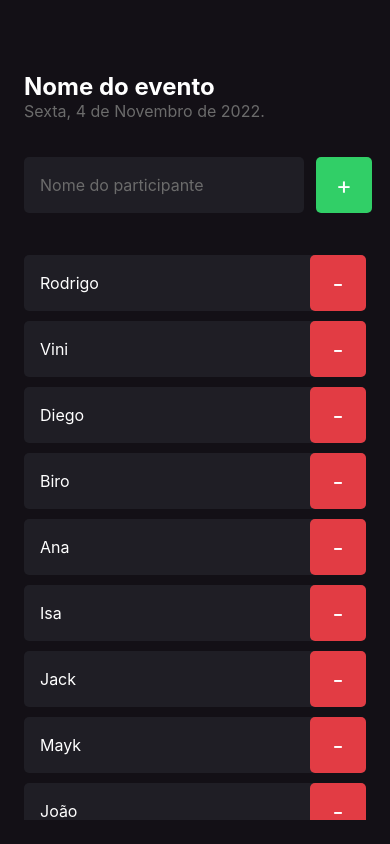
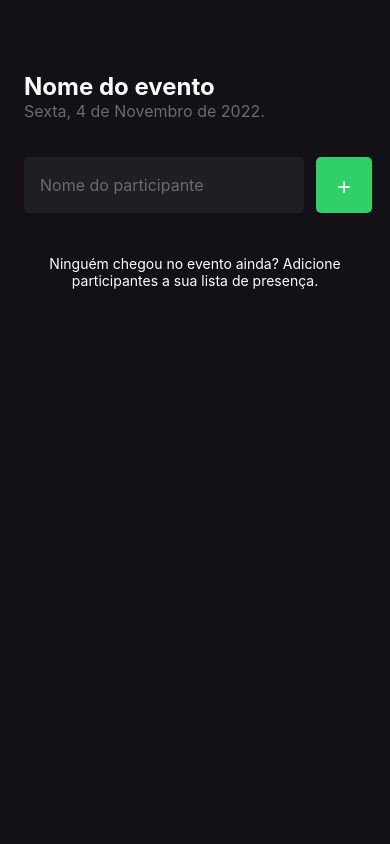
Before and after one commit to Joaopaulo33/imhere, a React Native app: screen / in a window 390 px wide. Built offline with nearby package versions, Linux system fonts and the light colour scheme.

Commit message:
Implemantando estado para o nome do participante

```diff
--- a/src/screens/Home/index.tsx
+++ b/src/screens/Home/index.tsx
@@ -1,3 +1,4 @@
+import { useState } from "react";
 import {
   Alert,
   FlatList,
@@ -6,29 +7,24 @@
   TouchableOpacity,
   View,
 } from "react-native";
+
 import { styles } from "./styles";
 import { Participant } from "../../components/Participant";
 
 export function Home() {
-  const participants = [
-    "Rodrigo",
-    "Vini",
-    "Diego",
-    "Biro",
-    "Ana",
-    "Isa",
-    "Jack",
-    "Mayk",
-    "João",
-  ];
+  const [participants, setParticipants] = useState<string[]>([]);
+  const [participantName, setParticipantName] = useState("");
 
   function handleParticipantAdd() {
-    if (participants.includes("Rodrigo")) {
+    if (participants.includes(participantName)) {
       return Alert.alert(
         "Participante existe",
         "Já existe um participante na lista com esse nome."
       );
     }
+
+    setParticipants((prevState) => [...prevState, participantName]);
+    setParticipantName("");
   }
 
   function handleParticipantRemove(name: string) {
@@ -55,6 +51,8 @@
           style={styles.input}
           placeholder="Nome do participante"
           placeholderTextColor="#6B6B6B"
+          onChangeText={setParticipantName}
+          value={participantName}
         />
 
         <TouchableOpacity style={styles.button} onPress={handleParticipantAdd}>
```
